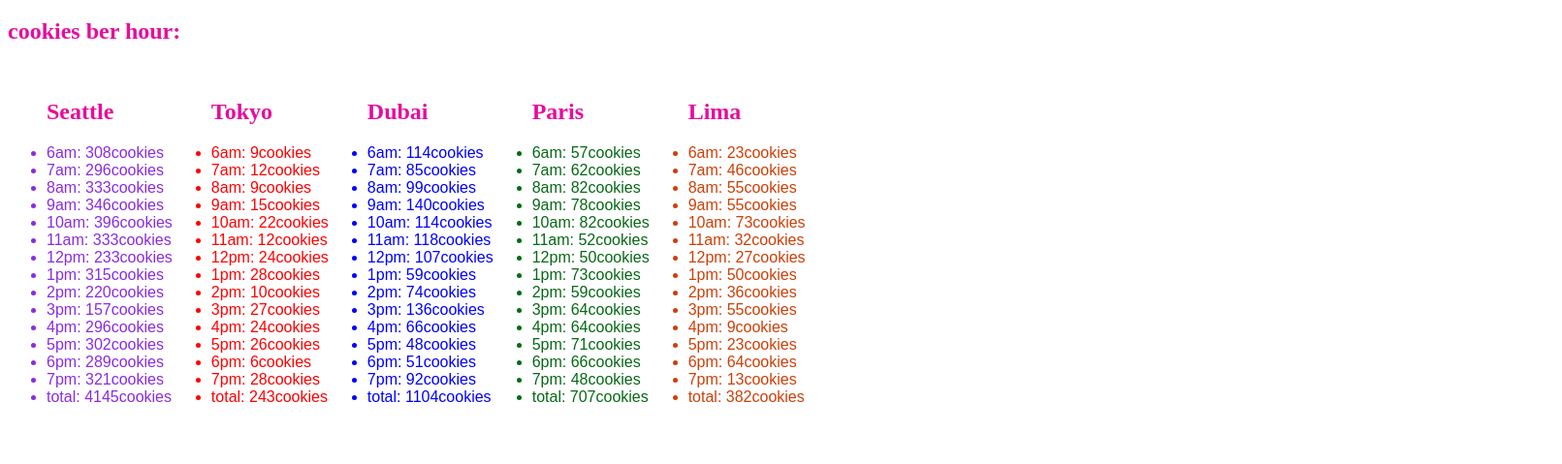
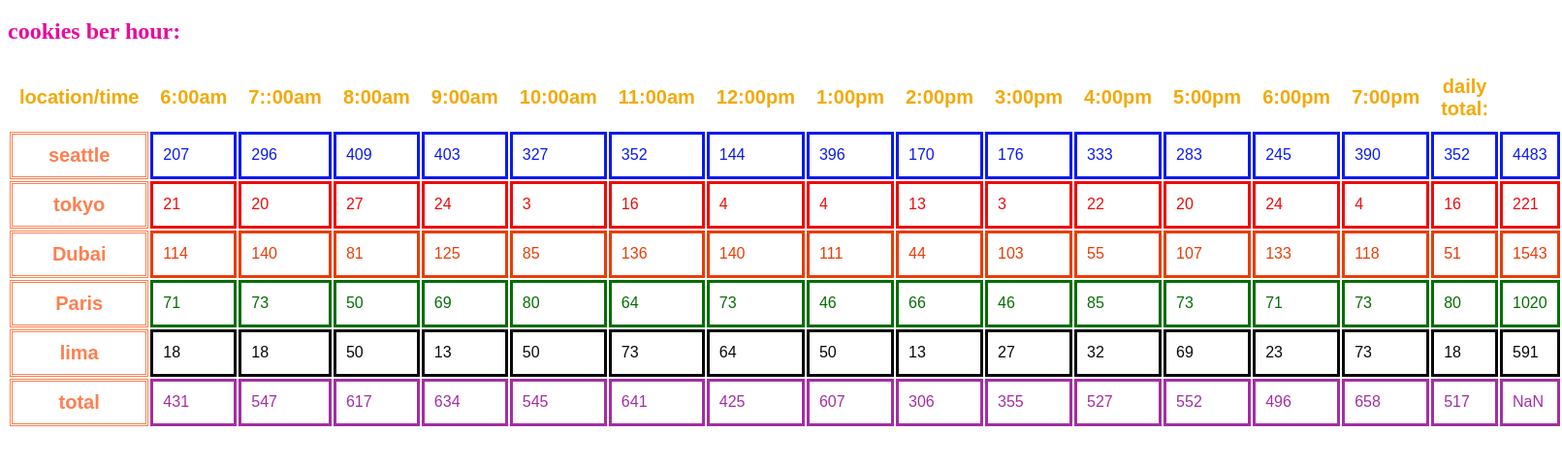
Before and after one commit to yaseen1998/cookie-stand, a plain HTML site: page sales.html in a window 1280 px wide. Shown: the part 61-540 px from the top of the page at 97% size, 1611 px wide, since content can reach past the window. Drawn offline with Linux system fonts and the light colour scheme.

Commit message:
use constructor function

```diff
--- a/css/style.css
+++ b/css/style.css
@@ -24,3 +24,65 @@ ul:nth-child(4){
 ul:nth-child(5){
     color:rgb(206, 63, 7)
 }
+tr:nth-child(1) th {
+    border:auto ;
+    padding: 10px ;
+    color:rgb(243, 169, 10);
+    font-size: 20px;
+}
+tr:nth-child(2) th {
+    border:double ;
+    padding: 10px ;
+}
+tr:nth-child(3) th {
+border:double ;
+padding: 10px ;}
+tr:nth-child(4) th {
+ border:double ;
+padding: 10px ;}
+tr:nth-child(5) th {
+border:double ;
+padding: 10px ;}
+tr:nth-child(6) th {
+    border:double ;
+    padding: 10px ;}
+    tr:nth-child(7) th {
+        border:double ;
+        padding: 10px ;}
+th:nth-child(1){
+    color:coral;
+    font-size: 20px;
+}
+
+
+
+tr:nth-child(2) td{
+    border: solid ;
+    padding: 10px ;
+    color:rgb(11, 26, 238);
+}
+tr:nth-child(3) td{
+    border: solid ;
+    padding: 10px ;
+    color:rgb(238, 11, 11);
+}
+tr:nth-child(4) td{
+    border: solid ;
+    padding: 10px ;
+    color:rgb(233, 61, 8);
+}
+tr:nth-child(5) td{
+    border: solid ;
+    padding: 10px ;
+    color:rgb(6, 109, 6);
+}
+tr:nth-child(6) td{
+    border: solid ;
+    padding: 10px ;
+    color:rgb(8, 8, 8);
+}
+tr:nth-child(7) td{
+    border: solid ;
+    padding: 10px ;
+    color:rgb(163, 46, 163);
+}
--- a/js/app.js
+++ b/js/app.js
@@ -1,55 +1,148 @@
+ let cookiesProfiles = document.getElementById('cookiesProfiles');
+ let articleElement = document.createElement('article');
+ cookiesProfiles.appendChild(articleElement);
+ let tableelement = document.createElement('table')
+ articleElement.appendChild(tableelement)
+ time = ['location/time','6:00am ', '7::00am ', '8:00am ', '9:00am ', '10:00am ', '11:00am ', '12:00pm ', '1:00pm ', '2:00pm ', '3:00pm ', '4:00pm ', '5:00pm ', '6:00pm ', '7:00pm ', 'daily total: '];
+ let row_1 = document.createElement('tr')
+ tableelement.appendChild(row_1)
+for (let i=0;i<time.length;i++){
+ let th_1 = document.createElement('th')
+ th_1.textContent = time[i]
+row_1.appendChild(th_1)
+}
+
+column = [0,0,0,0,0,0,0,0,0,0,0,0,0,0,0]
+function cookie(name, min, max, avg) {
+
+  this.location = name;
+  this.min = min;
+  this.max = max;
+  this.avg = avg;
+  this.total = 0;
+  this.rand = 0;
+  this.random = 0;
+}
+
+cookie.prototype.randm = function () {
+  this.rand = Math.floor(Math.floor(Math.random() * (this.max - this.min + 1) + this.min) * this.avg)
+  this.total += this.rand
+  return this.rand
+};
+
+cookie.prototype.render = function () {
+
+let row_2 = document.createElement('tr')
+tableelement.appendChild(row_2)
+
+let th_1 = document.createElement('th')
+ th_1.textContent = this.location
+row_2.appendChild(th_1)
+  for (let i = 0; i < time.length; i++) {
+    if (i ==time.length - 1) {
+      column[i] += this.total
+      let td_1 = document.createElement('td');
+    td_1.textContent =  this.total;
+    row_2.appendChild(td_1);
+      break
+    }
+    this.random = this.randm()
+    column[i] += this.random
+    let td_1 = document.createElement('td');
+    td_1.textContent =  this.random ;
+    row_2.appendChild(td_1);
+  }
+}
+
+let seattle = new cookie('seattle', 23, 65, 6.3)
+let tokyo = new cookie('tokyo', 3, 24, 1.2)
+let Dubai = new cookie('Dubai', 11, 38, 3.7)
+let Paris = new cookie('Paris', 20, 38, 2.3)
+let lima = new cookie('lima', 2, 16, 4.6)
+
+seattle.render()
+tokyo.render()
+Dubai.render()
+Paris.render()
+lima.render()
+console.log(column)
+
+
+let row_2 = document.createElement('tr')
+tableelement.appendChild(row_2)
+
+let th_1 = document.createElement('th')
+ th_1.textContent = 'total'
+row_2.appendChild(th_1)
+
+for (let i = 0; i < this.time.length; i++) {
+
+  let td_1 = document.createElement('td');
+  td_1.textContent =  column[i] ;
+  row_2.appendChild(td_1);
+}
 
 
 
-const cookies = {
-   arrn:[],
+
+//  let imgElement =  document.createElement('img');
+//     // imgElement.src = this.imageSrc;
+//     imgElement.setAttribute('src', this.imageSrc)
+//     articleElement.appendChild(imgElement);
+
+//     let aTag = document.createElement('a');
+//     aTag.href = '#';
+//     aTag.textContent = 'test';
+//     articleElement.appendChild(aTag);
+// const cookies = {
+//   arrn: [],
 
 
-    name_of_city: ['Seattle','Tokyo', 'Dubai', 'Paris', 'Lima'],//Location
+//   name_of_city: ['Seattle', 'Tokyo', 'Dubai', 'Paris', 'Lima'],//Location
 
-    time:['6am: ','7am: ','8am: ','9am: ','10am: ','11am: ','12pm: ','1pm: ','2pm: ','3pm: ','4pm: ','5pm: ','6pm: ','7pm: ','total: '],
+//   time: ['6:00am ', '7:00am ', '8:00am ', '9:00am ', '10:00am ', '11:00am ', '12:00pm ', '1:00pm ', '2:00pm ', '3:00pm ', '4:00pm ', '5:00pm ', '6:00pm ', '7:00pm ', 'total: '],
 
-    mi_mx :[[23,65,6.3],[3,24,1.2],[11,38,3.7],[20,38,2.3],[2,16,4.6]],// Min / Cust ,Max / Cust,Avg Cookie / Sale
+//   mi_mx: [[23, 65, 6.3], [3, 24, 1.2], [11, 38, 3.7], [20, 38, 2.3], [2, 16, 4.6]],// Min / Cust ,Max / Cust,Avg Cookie / Sale
 
-    sumf : function(arr,n){ // calculate the last raw for every location total number
-        let sum =0;
-        for (let p = n;p<arr.length;p++){
-            sum+=arr[p]
-        }
-        return sum;
-       },
+//   sumf: function (arr, n) { // calculate the last raw for every location total number
+//     let sum = 0;
+//     for (let p = n; p < arr.length; p++) {
+//       sum += arr[p]
+//     }
+//     return sum;
+//   },
 
-       randm:function(max_min){
-        return  Math.floor( Math.floor(Math.random() * (max_min[1] - max_min[0] + 1) + max_min[0])*max_min[2])
-       },
+//   randm: function (max_min) {
+//     return Math.floor(Math.floor(Math.random() * (max_min[1] - max_min[0] + 1) + max_min[0]) * max_min[2])
+//   },
 
-    render: function() {let articleElement = document.createElement('article');
-    cookiesProfiles.appendChild(articleElement);
+//   render: function () {
 
 
 
-    for(let j = 0; j < this.name_of_city.length; j++) {
-        let ulElement = document.createElement('ul');
-    articleElement.appendChild(ulElement);
-      let liElement = document.createElement('h2');
-      liElement.textContent = this.name_of_city[j];
-      ulElement.appendChild(liElement);
 
-      for ( let i =0 ; i<this.time.length;i++){
-          if (i==this.time.length-1){
-            let liElement = document.createElement('li');
-            liElement.textContent = this.time[i]+this.sumf(this.arrn,j*15)+'cookies';
-            ulElement.appendChild(liElement);
-            break
-          }
-          let rand = this.randm(this.mi_mx[j])
-          this.arrn.push(rand)
-                let liElement = document.createElement('li');
-              liElement.textContent = this.time[i]+rand+'cookies';
-              ulElement.appendChild(liElement);
-            }
+//     for (let j = 0; j < this.name_of_city.length; j++) {
+//       let ulElement = document.createElement('ul');
+//       articleElement.appendChild(ulElement);
+//       let liElement = document.createElement('h2');
+//       liElement.textContent = this.name_of_city[j];
+//       ulElement.appendChild(liElement);
 
-    }
-}
-}
-    cookies.render();
+//       for (let i = 0; i < this.time.length; i++) {
+//         if (i == this.time.length - 1) {
+//           let liElement = document.createElement('li');
+//           liElement.textContent = this.time[i] + this.sumf(this.arrn, j * 15) + 'cookies';
+//           ulElement.appendChild(liElement);
+//           break
+//         }
+//         let rand = this.randm(this.mi_mx[j])
+//         this.arrn.push(rand)
+//         let liElement = document.createElement('li');
+//         liElement.textContent = this.time[i] + rand + 'cookies';
+//         ulElement.appendChild(liElement);
+//       }
+
+//     }
+//   }
+// }
+// cookies.render();
```
